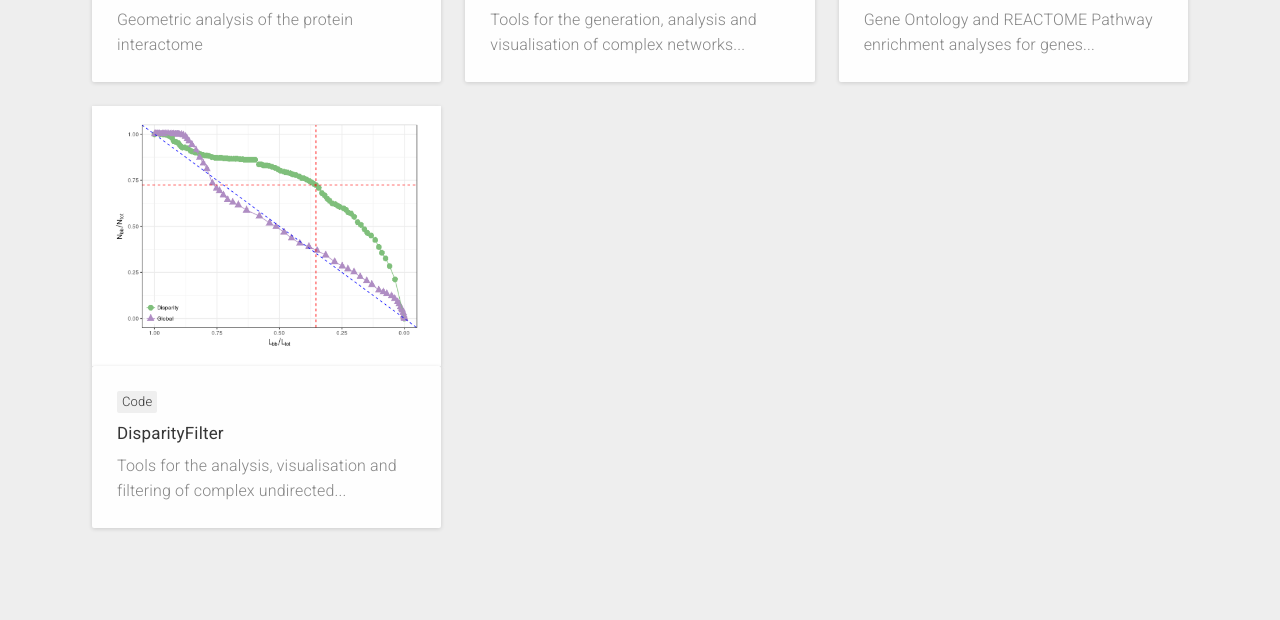
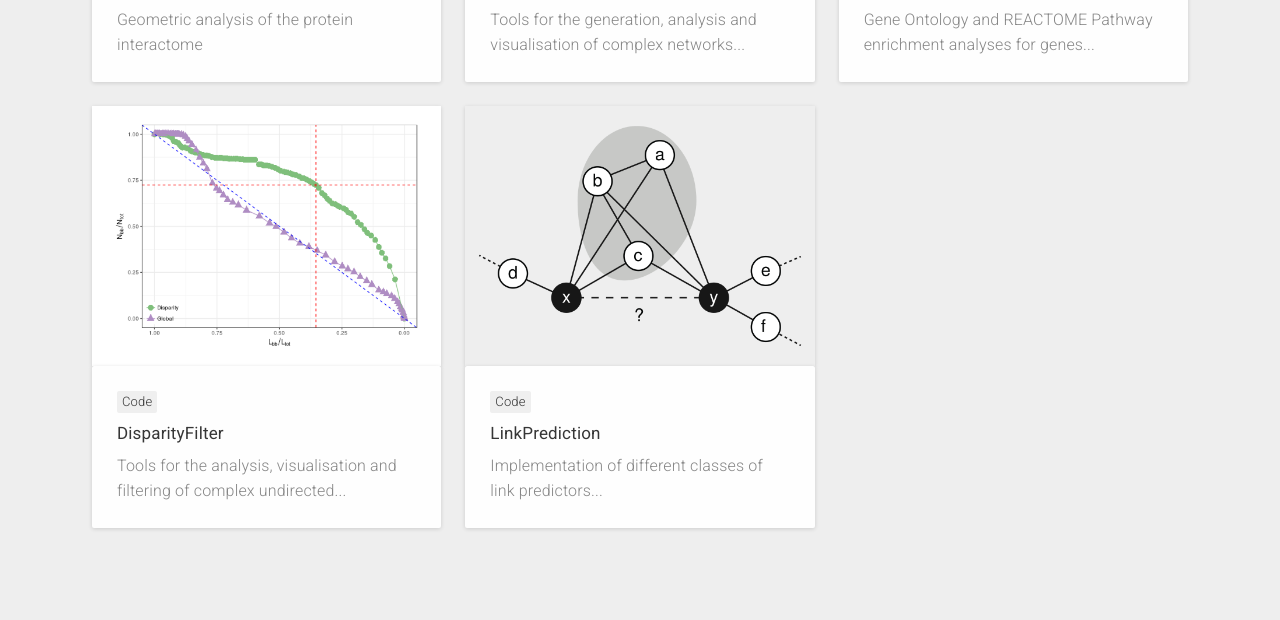
Before and after one commit to galanisl/galanisl.github.io, a plain HTML site: page index.html in a window 1280 px wide. Shown: the part 5999-6619 px from the top of the page. Drawn offline with Linux system fonts and the light colour scheme; some packages are replaced by stand-ins of ours; a script that the page names is missing; files whose address does not match are found by name.

Commit message:
Added LinkPrediction to Portfolio

```diff
--- a/index.html
+++ b/index.html
@@ -759,6 +759,33 @@
 								</div>
 							</div>
 						</div>
+						<div class="col col-m-12 col-t-6 col-d-4 box-item f-icons animated">
+							<div class="image">
+								<a href="#popup-10" class="has-popup"><img src="images/works/lp.png" alt="LinkPrediction" /></a>
+							</div>
+							<div class="content-box sameH">
+								<div class="category">Code</div>
+								<a href="#popup-10" class="name has-popup">LinkPrediction</a>
+								<p>
+									Implementation of different classes of link predictors...
+								</p>
+							</div>
+							<div id="popup-10" class="popup-box mfp-fade mfp-hide">
+								<div class="content">
+									<div class="image">
+										<img src="images/works/lp.png" alt="LinkPrediction">
+									</div>
+									<div class="desc">
+										<div class="category">Code</div>
+										<h4>LinkPrediction</h4>
+										<p>
+											Implementation of different classes of link predictors and methods to assess and visualise their performance.
+										</p>
+										<a href="https://github.com/galanisl/LinkPrediction" class="btn btn_animated"><span class="circle">Visit repository</span></a>
+									</div>
+								</div>
+							</div>
+						</div>
 
 					</div>
 					<div class="clear"></div>
@@ -926,7 +953,7 @@
 	<script src="js/particles.js"></script>
 	<script src="js/jquery.matchHeight.js"></script>
 
-	<!-- Google map api -->
+	<!-- Google maps api -->
 	<script type="text/javascript" src="https://maps.google.com/maps/api/js?key=AIzaSyCAbGF-3Q5_le9ESbHUrWHodvNGxh9Abbw"></script>
 
 	<!-- Google Analytics -->
```
Also changed, not shown: images/works/hyp_net.svg (deleted), images/works/lp.png (added).
